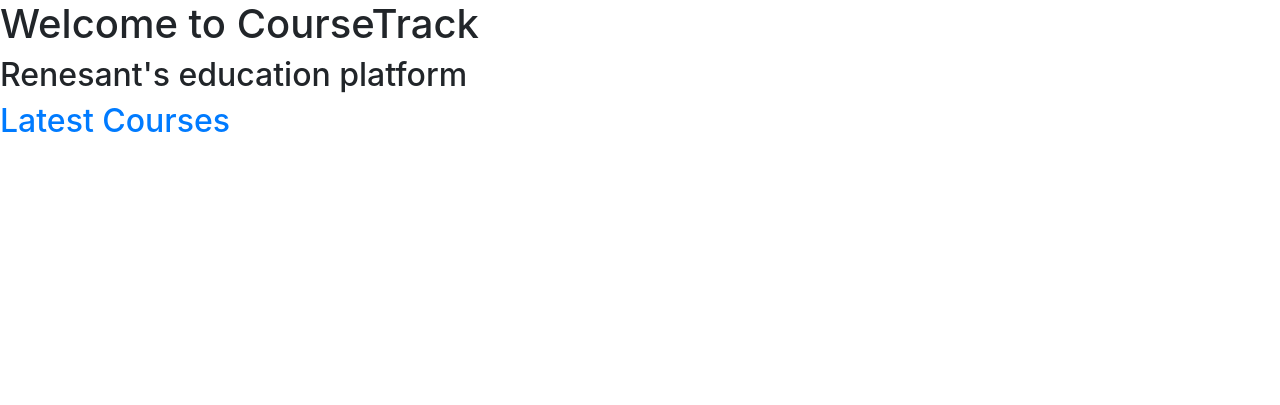
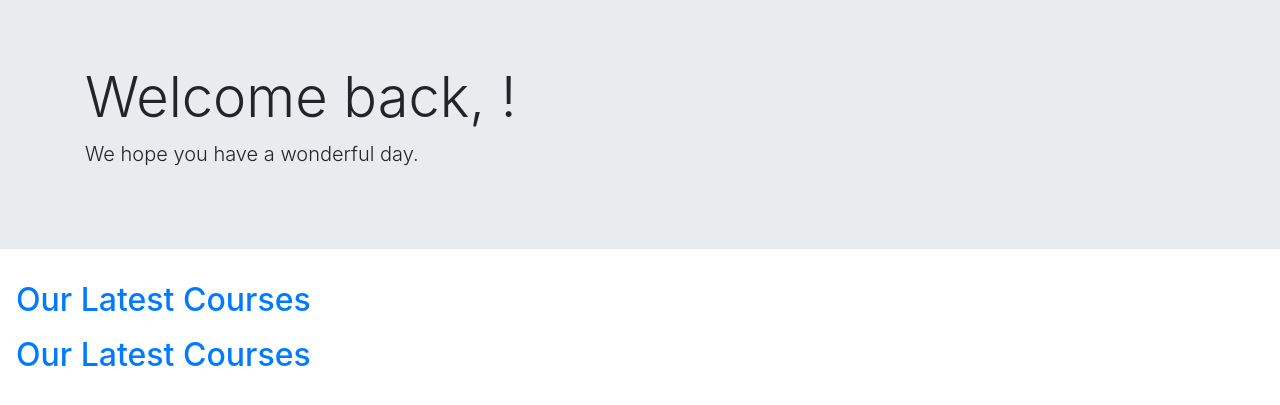
Before and after one commit to LatheWard/CourseTrack, a Django app: page / in a window 1280 px wide. Shown: the part 56-461 px from the top of the page. Run offline with Django 3.2, Linux system fonts and the light colour scheme; a user stored in the database is signed in.

Commit message:
Making last minute front end chages

```diff
--- a/base/templates/course_list.html
+++ b/base/templates/course_list.html
@@ -7,8 +7,9 @@
     <h3><a href="{% url 'login' %}">Log In</a></h3>
     {% else %}
     {% for course in course_list %}
-      <h2><a href="{% url 'course_detail' course.id %}">{{ course.title }}</a></h2>
-        <p>{{ course.description }}</p>
+      <h2 style= 'margin: 1rem 1rem 1rem 1rem'><a href="{% url 'course_detail' course.id %}">{{ course.title }}</a></h2>
+      <p style= 'margin: 1rem 1rem 1rem 1rem'>{{ course.description }}</p>
+      <h1> - </h1>
     {% endfor %}
     {% endif %}
 {% endblock content %}
--- a/base/templates/home.html
+++ b/base/templates/home.html
@@ -1,11 +1,28 @@
 {% extends 'base.html' %}
 
 {% block content %}
-<h1> Welcome to CourseTrack</h1>
-<h2>Renesant's education platform</h2>
+
 {% if not user.is_authenticated %}
-<p>You are not logged in</p><a href="{% url 'login' %}">Log In</a> |<a href="{% url 'signup' %}">Sign Up</a>
+<div class="jumbotron jumbotron-fluid">
+    <div class="container">
+      <h1 class="display-4">Welcome to CourseTrack</h1>
+      <p class="lead">Renesant's education platform</p>
+    </div>
+  </div>
+
+
+<h2 style="margin: 1rem 1rem 1rem 1rem">You are not logged in</h2>
+<p style= 'margin: 1rem 1rem 1rem 1rem'><a href="{% url 'login' %}">Log In</a> | <a href="{% url 'signup' %}">Sign Up</a></p>
 {% else %}
-<h2><a href="{% url 'course_list' %}">Latest Courses</a></h2>
+<div class="jumbotron jumbotron-fluid">
+    <div class="container">
+      <h1 class="display-4">Welcome back, {{ user.first_name }}! </h1>
+      <p class="lead">We hope you have a wonderful day.</p>
+    </div>
+  </div>
+<h2 style= 'margin: 1rem 1rem 1rem 1rem'><a href="{% url 'course_list' %}">Our Latest Courses</a></h2>
+<h2 style= 'margin: 1rem 1rem 1rem 1rem'><a href="{% url 'course_list' %}">Our Latest Courses</a></h2>
+
+
 {% endif %}
 {% endblock content %}
--- a/base/templates/user_detail.html
+++ b/base/templates/user_detail.html
@@ -10,7 +10,7 @@
 {% for Sgrade in user.grade.all %}
 {% if Sgrade.student == user %}
 <div class="card">
-    <h5 class="card-header">{{ Sgrade.course }}</h5>
+    <h5 class="card-header" >{{ Sgrade.course }}</h5>
     <div class="card-body">
       <h5 class="card-title">Grade:  {{ Sgrade.numGrade }}</h5>
     </div>
```
